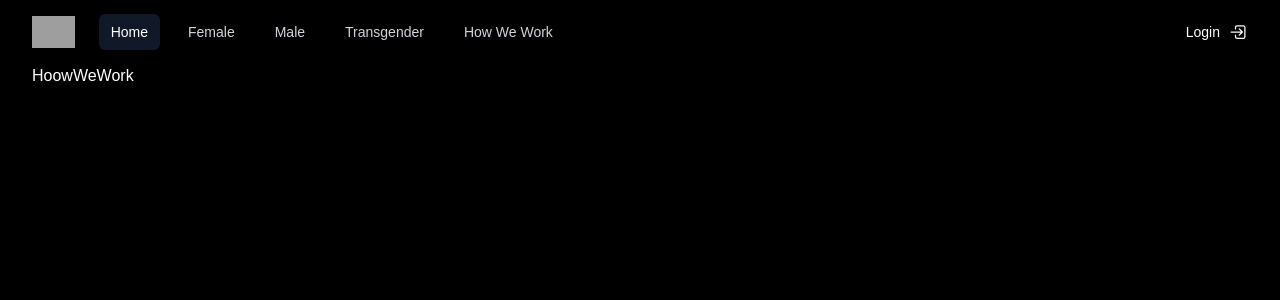
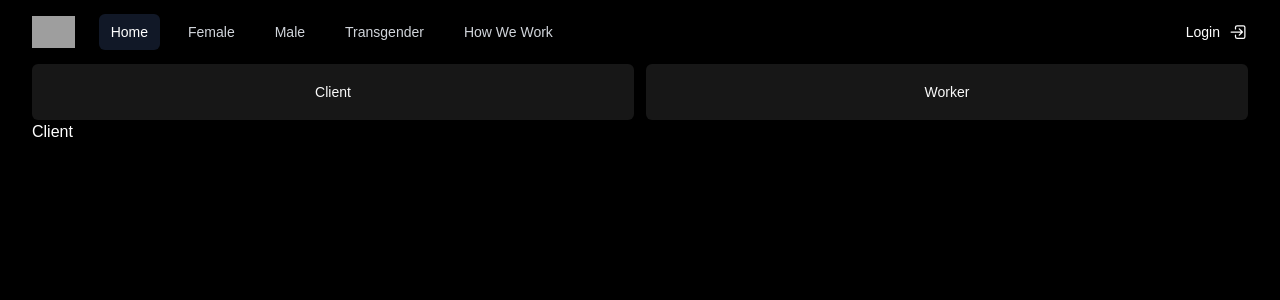
Before and after one commit to MauriceDev1/esc, a Next.js app: page /how-we-work in a window 1280 px wide. Shown: the top 300 px of the page. Built offline with nearby package versions, Linux system fonts and the light colour scheme; grey boxes are pictures that could not be loaded.

Commit message:
fixed home page

```diff
--- a/app/(root)/book/layout.tsx
+++ b/app/(root)/book/layout.tsx
@@ -3,6 +3,7 @@
 import { useEffect, useState } from "react";
 import Link from "next/link";
 import Links from "@/data/links";
+import { Button } from "@/components/ui/button";
 
 interface CityData {
   area?: string;
@@ -69,8 +70,12 @@ export default function RootLayout({
           );
         })}
       </div>
-      <div className="bg-white bg-opacity-90 backdrop-blur-lg min-h-[70vh] rounded-lg shadow-lg my-5">
+      <div className="min-h-[60vh] max-h-[60vh] bg-white bg-opacity-90 backdrop-blur-lg overflow-y-scroll rounded-lg shadow-lg my-5">
         {children}
+      </div>
+      <div className="w-full flex gap-3">
+        <Button className="bg-red-500 w-1/2">Next</Button>
+        <Button className="bg-red-500 w-1/2">Next</Button>
       </div>
     </div>
   );
--- a/app/(root)/how-we-work/page.tsx
+++ b/app/(root)/how-we-work/page.tsx
@@ -1,8 +1,23 @@
-import React from 'react'
+"use client"
+
+import { Button } from '@/components/ui/button'
+import React, { useState } from 'react'
 
 const HowWeWork = () => {
+  const [type, setType] = useState<string>("client");
   return (
-    <div className='text-white'>HoowWeWork</div>
+    <div className='text-white'>
+      <div className='w-full flex gap-3'>
+        <Button className='w-1/2 py-7' onClick={() => setType("client")}>Client</Button>
+        <Button className='w-1/2 py-7' onClick={() => setType("worker")}>Worker</Button>
+      </div>
+      {type === 'client'
+        ?
+          <div>Client</div>
+        :
+          <div>Worker</div>
+      }
+    </div>
   )
 }
 
--- a/components/Carousel.tsx
+++ b/components/Carousel.tsx
@@ -70,7 +70,7 @@ const Carousel: React.FC = () => {
   };
 
   return (
-    <div className="relative w-full overflow-hidden my-5">
+    <div className="relative w-full overflow-hidden mb-5">
       <h2 className="p-2 text-white">Current Cities</h2>
       <ReactSlick {...settings}>
         {Locations.map(l => (
--- a/components/Hero.tsx
+++ b/components/Hero.tsx
@@ -4,10 +4,10 @@ import Link from 'next/link'
 
 const Hero = () => {
   return (
-    <div className='w-full flex h-96 bg-custom-image'>
+    <div className='hidden w-full md:flex h-96 bg-gray-200'>
         <Link href="/book/city" className='m-auto'>
-            <Button className='rounded-sm text-md px-10 py-3 h-12 rounded-full'>
-                Book An Escort
+            <Button className='sm-rounded text-md px-10 py-3 h-12 rounded-full'>
+                Book An Worker
             </Button>
         </Link>
     </div>
--- a/package.json
+++ b/package.json
@@ -18,6 +18,7 @@
     "@types/react-dom": "^18.3.5",
     "class-variance-authority": "^0.7.1",
     "clsx": "^2.1.1",
+    "firebase": "^11.1.0",
     "lucide-react": "^0.468.0",
     "next": "15.1.0",
     "next-auth": "^5.0.0-beta.25",
```
Also changed, not shown: firebase.ts (added, +23 -0 lines), 1 other file (tests, documents, lock files or other folders).
